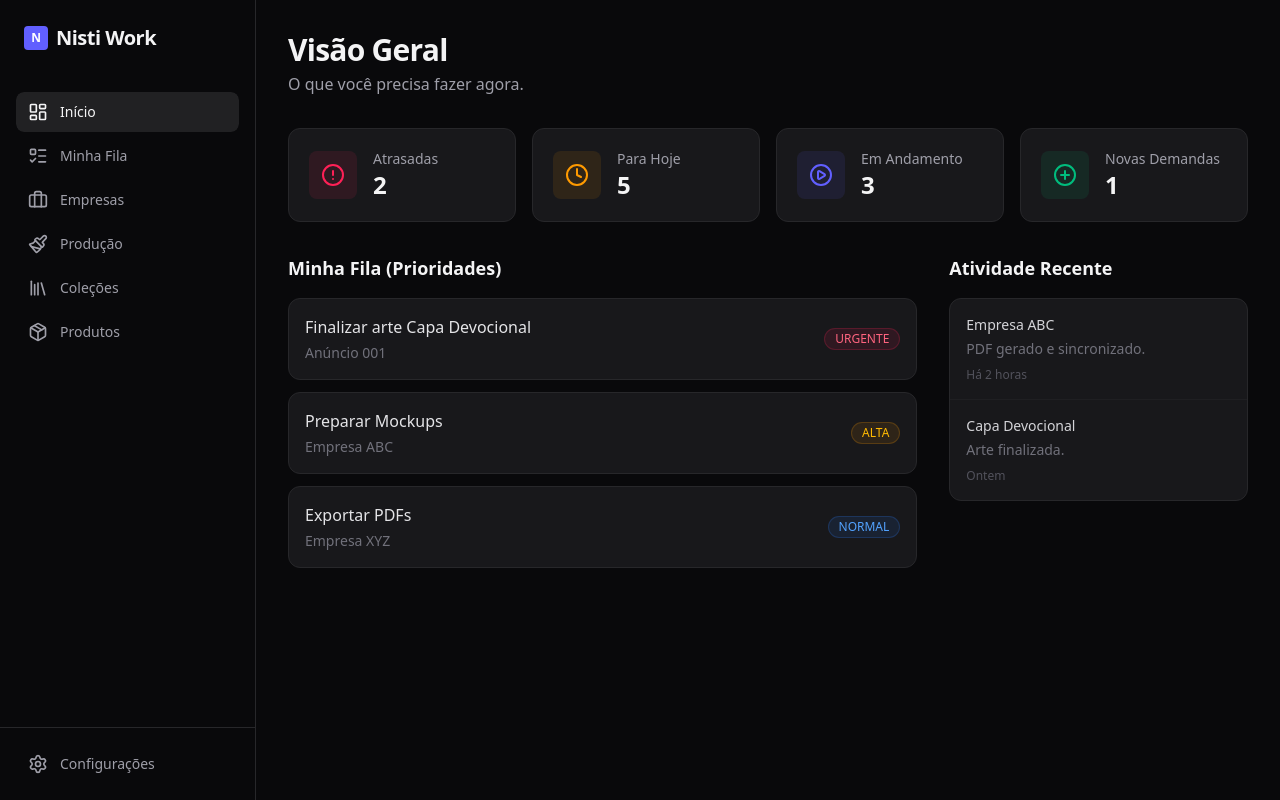
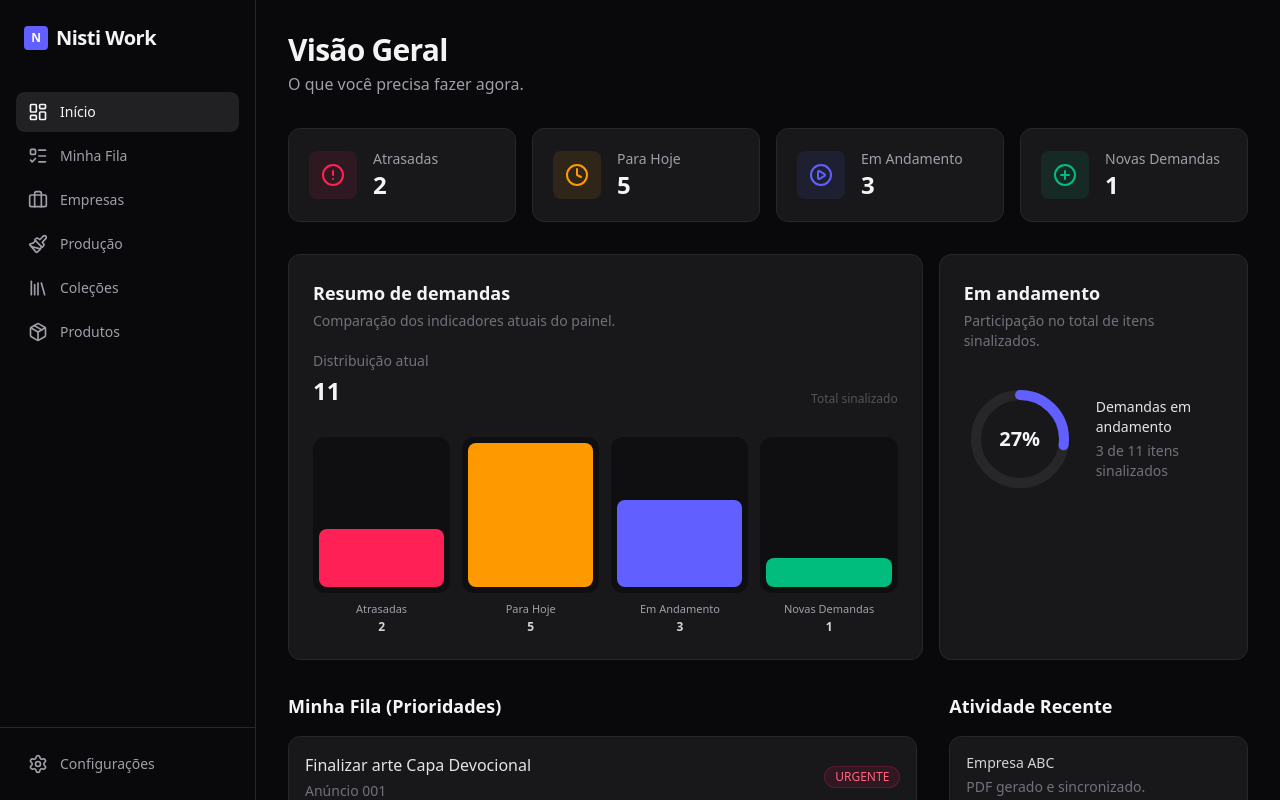
Before and after one commit to Lksntzz/NistiWork, a React (Vite) app: page /#/ in a window 1280 px wide. Built offline with nearby package versions, Linux system fonts and the light colour scheme.

Commit message:
feat: connect animated KPIs and charts to dashboard

```diff
--- a/src/pages/Dashboard.tsx
+++ b/src/pages/Dashboard.tsx
@@ -1,32 +1,39 @@
 import { Card, CardContent } from '@/components/ui/Card';
 import { Badge } from '@/components/ui/Badge';
+import { AnimatedNumber } from '@/components/ui/AnimatedNumber';
+import { MetricBarChart } from '@/components/dashboard/MetricBarChart';
+import { ProgressDonut } from '@/components/dashboard/ProgressDonut';
 import { Clock, AlertCircle, PlayCircle, PlusCircle } from 'lucide-react';
 import { motion, useReducedMotion } from 'motion/react';
 
 const metrics = [
   {
     label: 'Atrasadas',
-    value: '2',
+    value: 2,
     icon: AlertCircle,
     iconClass: 'bg-rose-500/10 text-rose-500',
+    chartClass: 'bg-rose-500',
   },
   {
     label: 'Para Hoje',
-    value: '5',
+    value: 5,
     icon: Clock,
     iconClass: 'bg-amber-500/10 text-amber-500',
+    chartClass: 'bg-amber-500',
   },
   {
     label: 'Em Andamento',
-    value: '3',
+    value: 3,
     icon: PlayCircle,
     iconClass: 'bg-indigo-500/10 text-indigo-500',
+    chartClass: 'bg-indigo-500',
   },
   {
     label: 'Novas Demandas',
-    value: '1',
+    value: 1,
     icon: PlusCircle,
     iconClass: 'bg-emerald-500/10 text-emerald-500',
+    chartClass: 'bg-emerald-500',
   },
 ];
 
@@ -63,6 +70,15 @@ export function Dashboard() {
 
   const hoverMotion = reduceMotion ? undefined : { y: -3 };
   const tapMotion = reduceMotion ? undefined : { scale: 0.985 };
+
+  const chartData = metrics.map((metric) => ({
+    label: metric.label,
+    value: metric.value,
+    accentClass: metric.chartClass,
+  }));
+
+  const totalSignaled = metrics.reduce((sum, metric) => sum + metric.value, 0);
+  const inProgress = metrics.find((metric) => metric.label === 'Em Andamento')?.value ?? 0;
 
   return (
     <motion.div
@@ -102,13 +118,52 @@ export function Dashboard() {
                   </motion.div>
                   <div>
                     <p className="text-sm font-medium text-zinc-400">{metric.label}</p>
-                    <h2 className="text-2xl font-bold text-zinc-100 tabular-nums">{metric.value}</h2>
+                    <h2 className="text-2xl font-bold text-zinc-100 tabular-nums">
+                      <AnimatedNumber value={metric.value} />
+                    </h2>
                   </div>
                 </CardContent>
               </Card>
             </motion.div>
           );
         })}
+      </motion.div>
+
+      <motion.div
+        className="grid grid-cols-1 lg:grid-cols-3 gap-4"
+        variants={containerVariants}
+      >
+        <motion.div className="lg:col-span-2" variants={itemVariants}>
+          <Card className="h-full">
+            <CardContent className="p-6">
+              <div className="mb-5">
+                <h3 className="text-lg font-semibold text-zinc-100">Resumo de demandas</h3>
+                <p className="mt-1 text-sm text-zinc-500">
+                  Comparação dos indicadores atuais do painel.
+                </p>
+              </div>
+              <MetricBarChart data={chartData} />
+            </CardContent>
+          </Card>
+        </motion.div>
+
+        <motion.div variants={itemVariants}>
+          <Card className="h-full">
+            <CardContent className="p-6">
+              <div className="mb-8">
+                <h3 className="text-lg font-semibold text-zinc-100">Em andamento</h3>
+                <p className="mt-1 text-sm text-zinc-500">
+                  Participação no total de itens sinalizados.
+                </p>
+              </div>
+              <ProgressDonut
+                value={inProgress}
+                total={totalSignaled}
+                label="Demandas em andamento"
+              />
+            </CardContent>
+          </Card>
+        </motion.div>
       </motion.div>
 
       <motion.div
```
